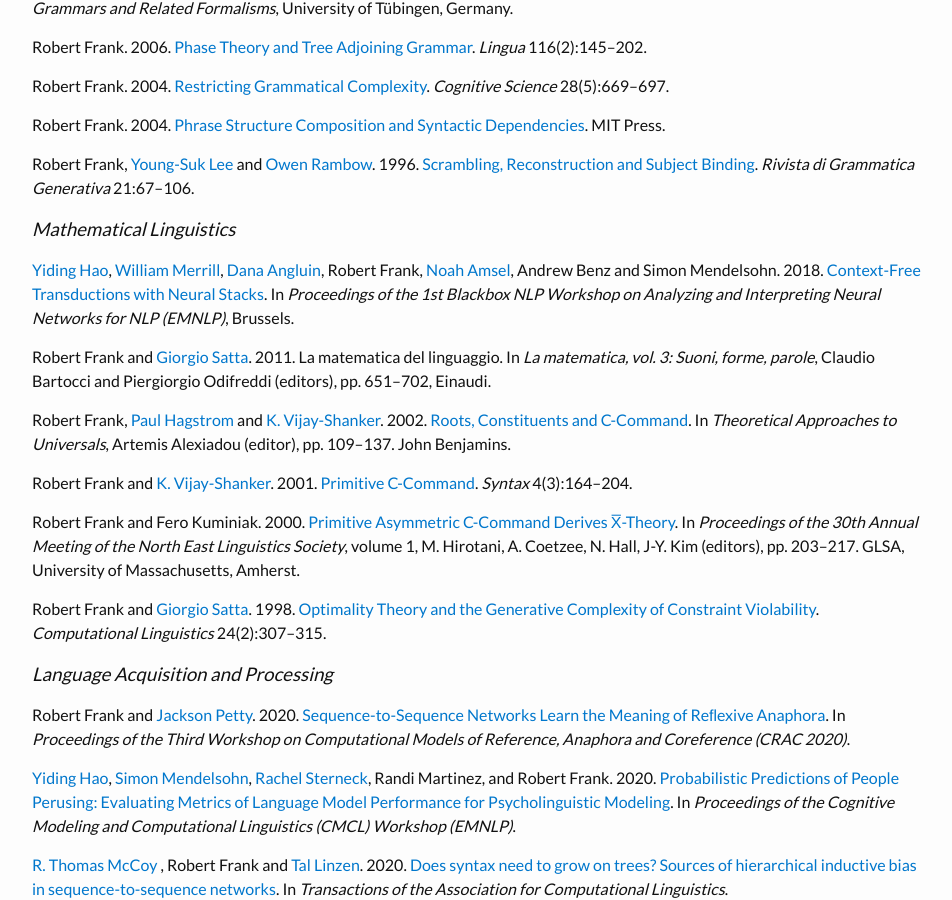
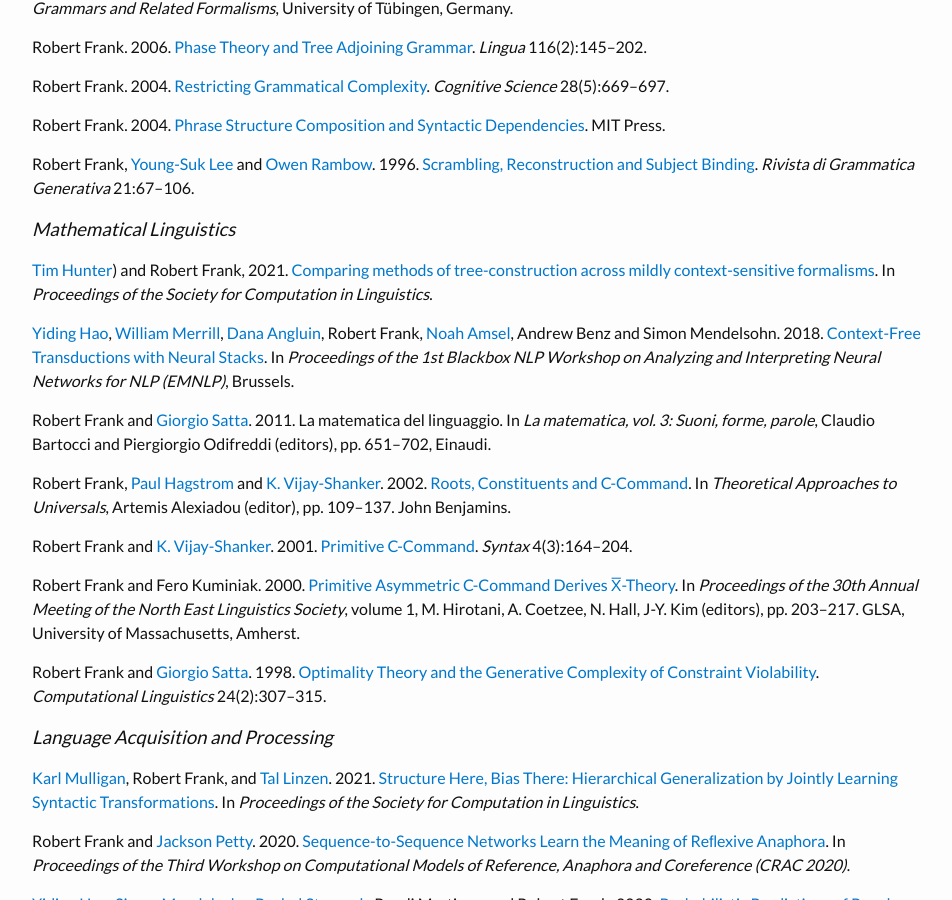
Before and after one commit to bobfrank1/bobfrank1.github.io, a Jekyll site: the page built from publications.md, in a window 1280 px wide and 900 px high, scrolled down 673 px. Shown: the whole window, without its empty margins (163-1115 px from the left). Built offline with Jekyll 4.4.1, drawn with Linux system fonts in a browser that asks for light colours; some web fonts are replaced.

Commit message:
added SCiL publications

```diff
--- a/publications.md
+++ b/publications.md
@@ -30,7 +30,9 @@
 
 ### Mathematical Linguistics
 
-[Yiding Hao](ttps://www.notaphonologist.com),  [William Merrill](https://viking-sudo-rm.github.io), [Dana Angluin](https://cpsc.yale.edu/people/dana-angluin), Robert Frank, [Noah Amsel](https://www.linkedin.com/in/noah-amsel/), Andrew Benz and Simon Mendelsohn. 2018. [Context-Free Transductions with Neural Stacks](https://arxiv.org/pdf/1809.02836.pdf). In *Proceedings of the 1st Blackbox NLP Workshop on Analyzing and Interpreting Neural Networks for NLP (EMNLP)*, Brussels.
+[Tim Hunter](http://linguistics.ucla.edu/people/hunter/)) and Robert Frank, 2021. [Comparing methods of tree-construction across mildly context-sensitive formalisms](https://scholarworks.umass.edu/scil/vol4/iss1/36). In *Proceedings of the Society for Computation in Linguistics*.
+
+[Yiding Hao](https://www.notaphonologist.com),  [William Merrill](https://viking-sudo-rm.github.io), [Dana Angluin](https://cpsc.yale.edu/people/dana-angluin), Robert Frank, [Noah Amsel](https://www.linkedin.com/in/noah-amsel/), Andrew Benz and Simon Mendelsohn. 2018. [Context-Free Transductions with Neural Stacks](https://arxiv.org/pdf/1809.02836.pdf). In *Proceedings of the 1st Blackbox NLP Workshop on Analyzing and Interpreting Neural Networks for NLP (EMNLP)*, Brussels.
 
 Robert Frank and [Giorgio Satta](http://www.dei.unipd.it/~satta/). 2011. La matematica del linguaggio. In *La matematica, vol. 3: Suoni, forme, parole*, Claudio Bartocci and Piergiorgio Odifreddi (editors), pp. 651–702, Einaudi.
 
@@ -43,6 +45,8 @@
 Robert Frank and [Giorgio Satta](http://www.dei.unipd.it/~satta/). 1998. [Optimality Theory and the Generative Complexity of Constraint Violability](http://www.aclweb.org/anthology/J98-2006). *Computational Linguistics* 24(2):307–315.
 
 ### Language Acquisition and Processing
+
+[Karl Mulligan](https://karlmulligan.github.io), Robert Frank, and [Tal Linzen](http://tallinzen.net). 2021. [Structure Here, Bias There: Hierarchical Generalization by Jointly Learning Syntactic Transformations](https://scholarworks.umass.edu/scil/vol4/iss1/13). In *Proceedings of the Society for Computation in Linguistics*.
 
 Robert Frank and [Jackson Petty](https://jacksonpetty.org). 2020. [Sequence-to-Sequence Networks Learn the Meaning of Reﬂexive Anaphora](hhttps://arxiv.org/abs/2011.00682). In *Proceedings of the Third Workshop on Computational Models of Reference, Anaphora and Coreference (CRAC 2020)*.
 
```
